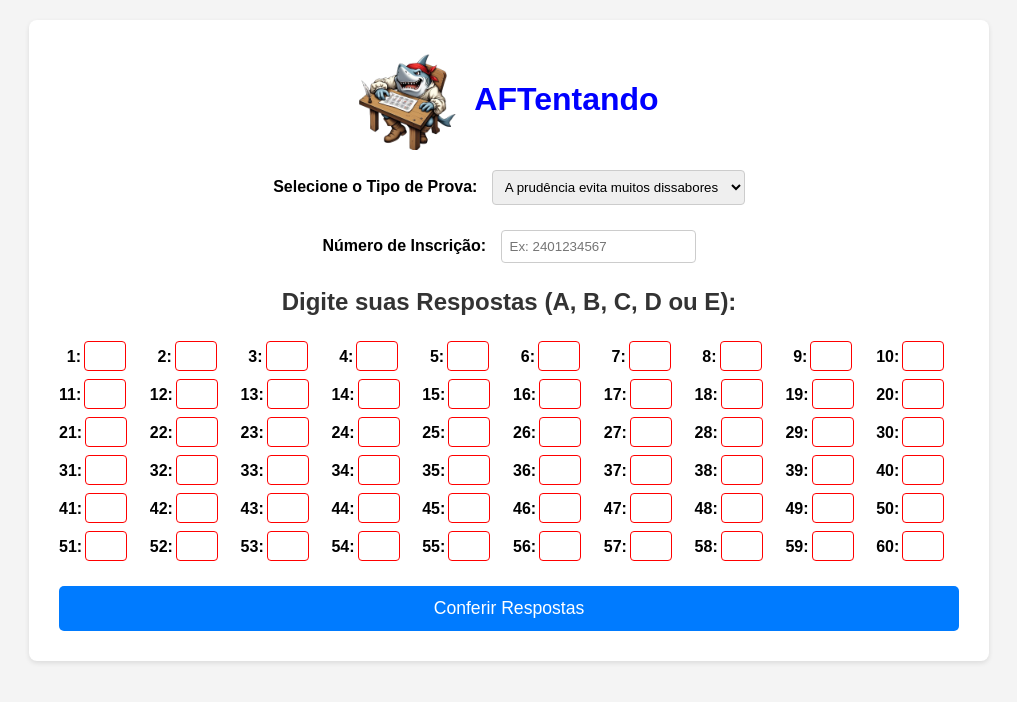
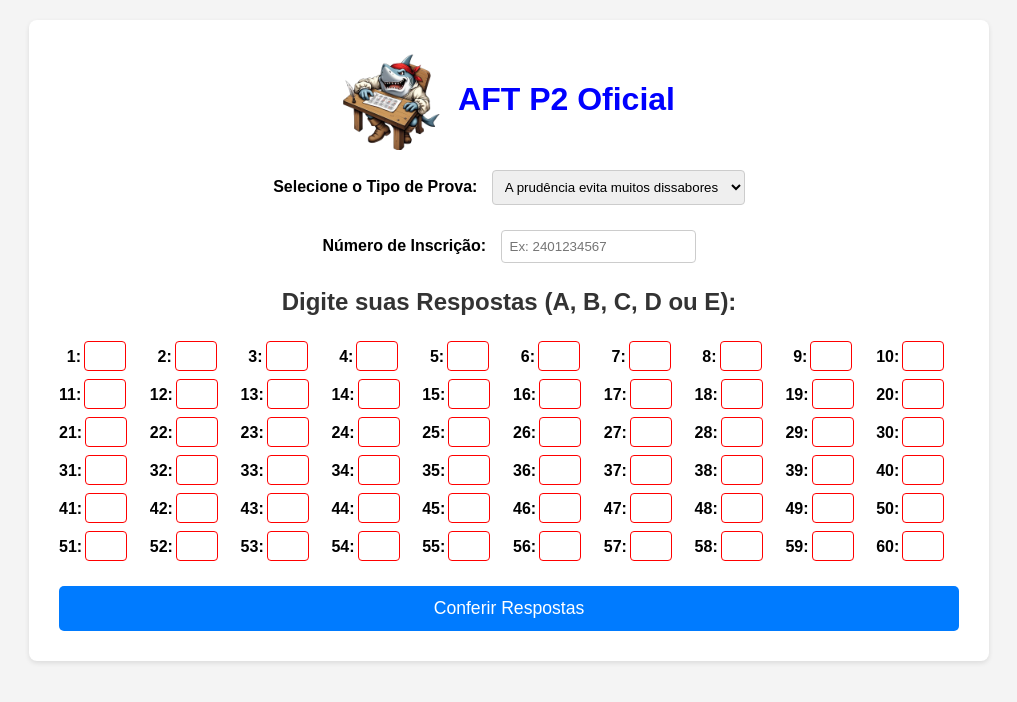
Before and after one commit to FVS-aud/AFT-P2-Gabarito-Oficial, a plain HTML site: page index.html in a window 1280 px wide. Shown: the whole page, without its empty margins (131-1148 px from the left). Drawn offline with nearby package versions, Linux system fonts and the light colour scheme; no server answers.

Commit message:
Update index.html

```diff
--- a/index.html
+++ b/index.html
@@ -3,7 +3,7 @@
 <head>
     <meta charset="UTF-8">
     <meta name="viewport" content="width=device-width, initial-scale=1.0">
-    <title>AFTentando</title>
+    <title>AFT P2 Oficial</title>
     <link rel="stylesheet" href="style.css">
 </head>
 <body>
@@ -11,7 +11,7 @@
     <div class="container">
     <div class="title-container">
         <img src="images/A4.png" alt="Logo AFTentando" class="title-logo">
-        <h1>AFTentando</h1>
+        <h1>AFT P2 Oficial</h1>
     </div>
 
         <div class="selecao-prova">
```
